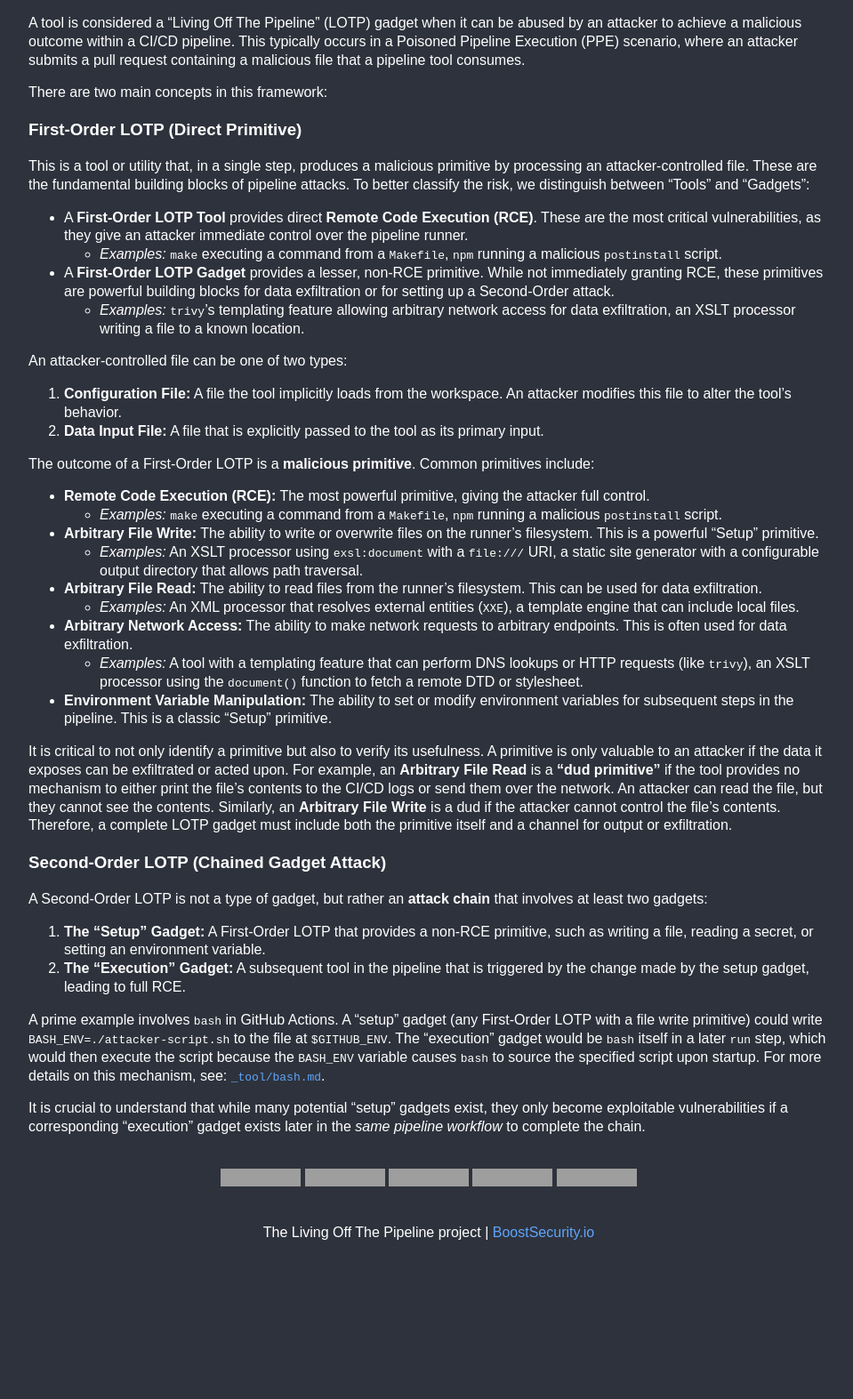
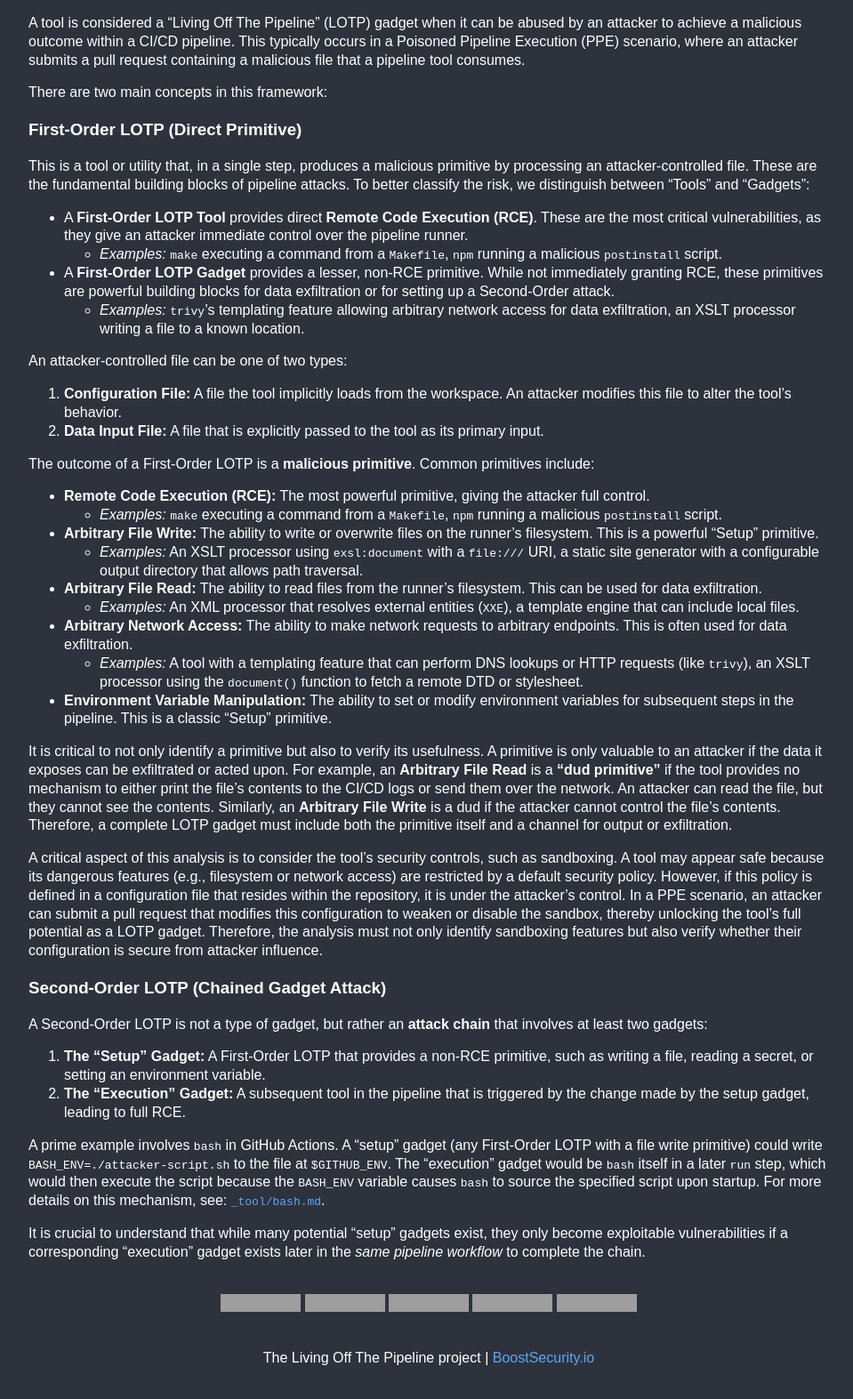
Before and after one commit to boostsecurityio/lotp, a Jekyll site: the page built from GEMINI.md, in a window 1280 px wide. Shown: the whole page at 89% size, without its empty margins (158-1117 px from the left). Built offline with Jekyll 4.4.1, drawn with Linux system fonts in a browser that asks for light colours; our own code applies the rules of GitHub Pages for plain Markdown files; before the commit the page ends 1433 px from its top, so only the background shows below that; grey boxes are pictures that could not be loaded.

Commit message:
Fourth draft

```diff
--- a/GEMINI.md
+++ b/GEMINI.md
@@ -29,6 +29,8 @@ The outcome of a First-Order LOTP is a **malicious primitive**. Common primitive
 
 It is critical to not only identify a primitive but also to verify its usefulness. A primitive is only valuable to an attacker if the data it exposes can be exfiltrated or acted upon. For example, an **Arbitrary File Read** is a **"dud primitive"** if the tool provides no mechanism to either print the file's contents to the CI/CD logs or send them over the network. An attacker can read the file, but they cannot see the contents. Similarly, an **Arbitrary File Write** is a dud if the attacker cannot control the file's contents. Therefore, a complete LOTP gadget must include both the primitive itself and a channel for output or exfiltration.
 
+A critical aspect of this analysis is to consider the tool's security controls, such as sandboxing. A tool may appear safe because its dangerous features (e.g., filesystem or network access) are restricted by a default security policy. However, if this policy is defined in a configuration file that resides within the repository, it is under the attacker's control. In a PPE scenario, an attacker can submit a pull request that modifies this configuration to weaken or disable the sandbox, thereby unlocking the tool's full potential as a LOTP gadget. Therefore, the analysis must not only identify sandboxing features but also verify whether their configuration is secure from attacker influence.
+
 ### Second-Order LOTP (Chained Gadget Attack)
 
 A Second-Order LOTP is not a type of gadget, but rather an **attack chain** that involves at least two gadgets:
```
Also changed, not shown: .gemini/commands/qualify_lotp.toml.
